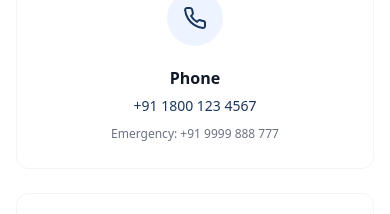
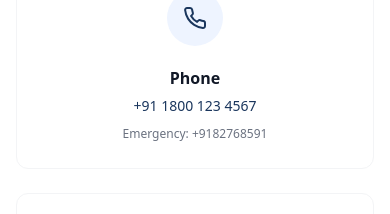
Before and after one commit to tamilanr41/task1, a Next.js app: page / in a window 390 px wide. Shown: the part 8000-8214 px from the top of the page. Built offline with nearby package versions, Linux system fonts and the light colour scheme.

Commit message:
fix: counter numbers font-sans, replace emergency phone with whatsapp number

```diff
--- a/src/app/globals.css
+++ b/src/app/globals.css
@@ -2,7 +2,7 @@
 @tailwind components;
 @tailwind utilities;
 
-@import url('https://fonts.googleapis.com/css2?family=Poppins:wght@300;400;500;600;700;800&family=Cormorant+Garamond:wght@400;500;600;700&family=JetBrains+Mono:wght@400;500&display=swap');
+@import url('https://fonts.googleapis.com/css2?family=Rubik:wght@300;400;500;600;700;800&family=Oswald:wght@400;500;600;700&family=JetBrains+Mono:wght@400;500&display=swap');
 
 @layer base {
   html {
--- a/src/app/page.tsx
+++ b/src/app/page.tsx
@@ -199,7 +199,7 @@ export default function HomePage() {
                   >
                     {heroStats.map(({ num, label }) => (
                       <div key={label} className="text-center">
-                        <div className="text-2xl md:text-3xl font-bold text-white font-serif">
+                        <div className="text-2xl md:text-3xl font-bold text-white">
                           <CountUp end={parseInt(num)} duration={2.2} suffix={num.includes('+') ? '+' : '%'} />
                         </div>
                         <div className="text-white/60 text-xs uppercase tracking-wider mt-1">{label}</div>
@@ -415,7 +415,7 @@ export default function HomePage() {
           >
             {counterStats.map((stat) => (
               <motion.div key={stat.label} variants={fadeUp} className="text-white">
-                <div className="text-5xl md:text-6xl font-bold font-serif mb-2">
+                <div className="text-5xl md:text-6xl font-bold mb-2">
                   <CountUp end={stat.end} suffix={stat.suffix} duration={2.5} />
                 </div>
                 <p className="text-white/75 text-lg">{stat.label}</p>
--- a/src/app/practice-areas/[slug]/page.tsx
+++ b/src/app/practice-areas/[slug]/page.tsx
@@ -10,7 +10,7 @@ import {
 import {
   Button, Card, CardContent, Badge, Alert, Accordion,
 } from '@/components/ui';
-import { practiceAreasList, practiceAreaDetails, blogPosts } from '@/lib/data';
+import { practiceAreasList, practiceAreaDetails, blogPosts, siteConfig } from '@/lib/data';
 import AnimatedSection from '@/lib/animation/AnimatedSection';
 import { staggerContainer, fadeUp } from '@/lib/animation/variants';
 import { motion } from 'framer-motion';
@@ -311,7 +311,7 @@ export default function PracticeAreaDetailPage() {
                     message="Our team is available 24/7 for emergency legal assistance."
                     icon={<Calendar className="h-5 w-5" />}
                     action={
-                      <Link href="tel:+919999888777">
+                      <Link href={`tel:${siteConfig.emergencyPhone}`}>
                         <Button size="sm" variant="primary">
                           Call Emergency Hotline
                         </Button>
--- a/src/lib/data.ts
+++ b/src/lib/data.ts
@@ -7,7 +7,7 @@ export const siteConfig = {
   tagline: 'Excellence in Legal Practice',
   description: 'Premier law firm offering comprehensive legal services across corporate, criminal, civil, family, and immigration law with a team of experienced attorneys.',
   phone: '+91 1800 123 4567',
-  emergencyPhone: '+91 9999 888 777',
+  emergencyPhone: '+9182768591',
   whatsapp: '9182768591',
   email: 'contact@legacylegal.in',
   address: 'No. 42, Kasturba Road, MG Road, Bengaluru, Karnataka 560001',
--- a/tailwind.config.ts
+++ b/tailwind.config.ts
@@ -14,8 +14,8 @@ const config: Config = {
         dark: { 50: "#f5f5f6", 100: "#e6e6e8", 200: "#ceced2", 300: "#ababb2", 400: "#84848e", 500: "#696974", 600: "#54545e", 700: "#454550", 800: "#1e1e2e", 900: "#16162a", 950: "#0d0d1a" },
       },
       fontFamily: {
-        sans: ["Poppins", "system-ui", "-apple-system", "sans-serif"],
-        serif: ["Cormorant Garamond", "Georgia", "serif"],
+        sans: ["Rubik", "system-ui", "-apple-system", "sans-serif"],
+        serif: ["Oswald", "Georgia", "serif"],
         mono: ["JetBrains Mono", "Fira Code", "monospace"],
       },
       fontSize: {
```
Also changed, not shown: src/app/layout.tsx (+3 -0 lines).
